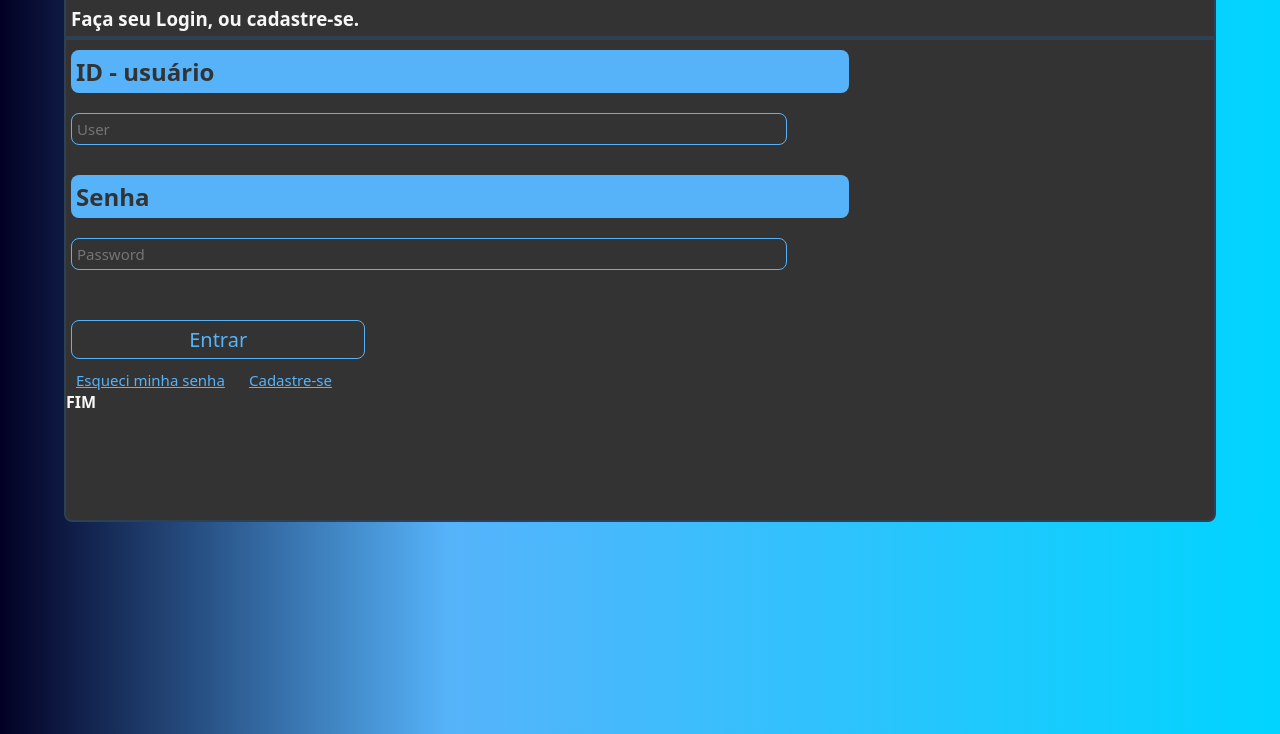
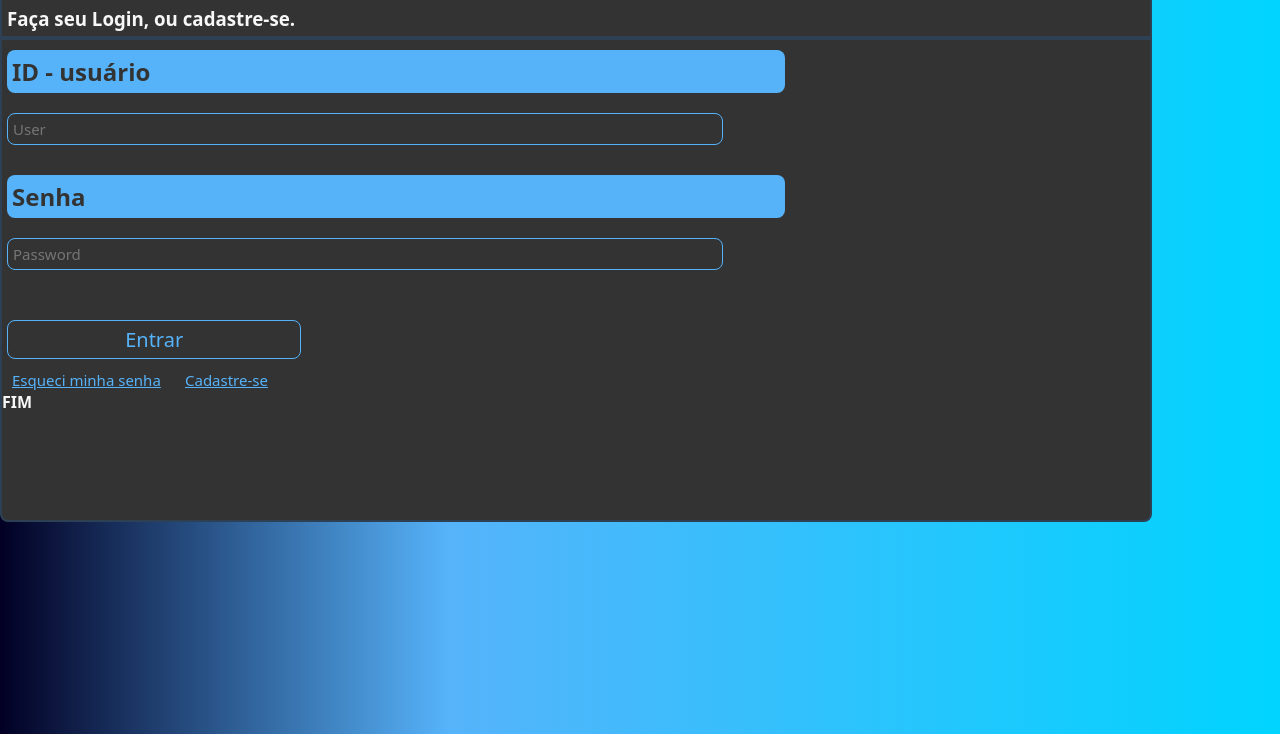
Before and after one commit to diego-smart-app/projeto-login, a plain HTML site: page index.html in a window 1280 px wide. Shown: the part 66-800 px from the top of the page. Drawn offline with Linux system fonts and the light colour scheme.

Commit message:
Update style.css

```diff
--- a/estilos/style.css
+++ b/estilos/style.css
@@ -28,7 +28,7 @@ body
 
 div#formulario
 {
-    margin: auto;
+    display: block;
     width: 90vw;
 }
 
```
